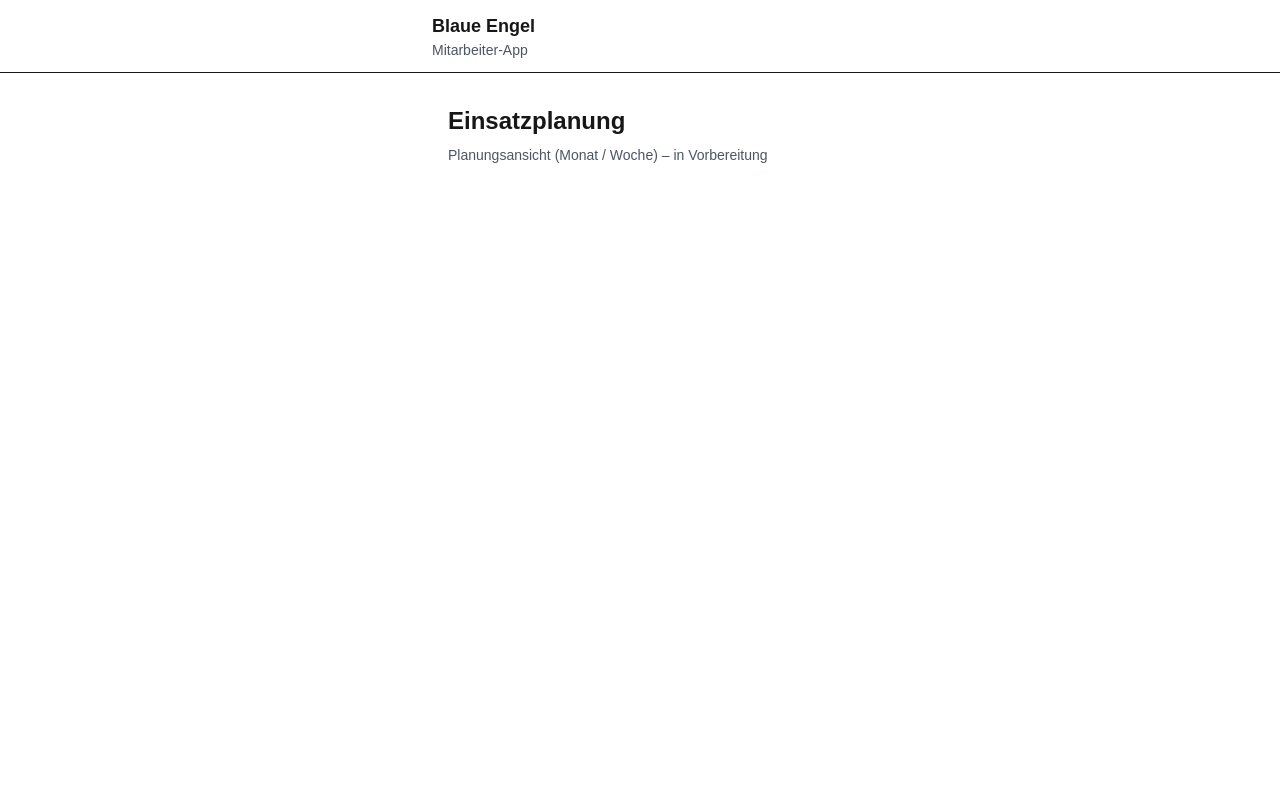
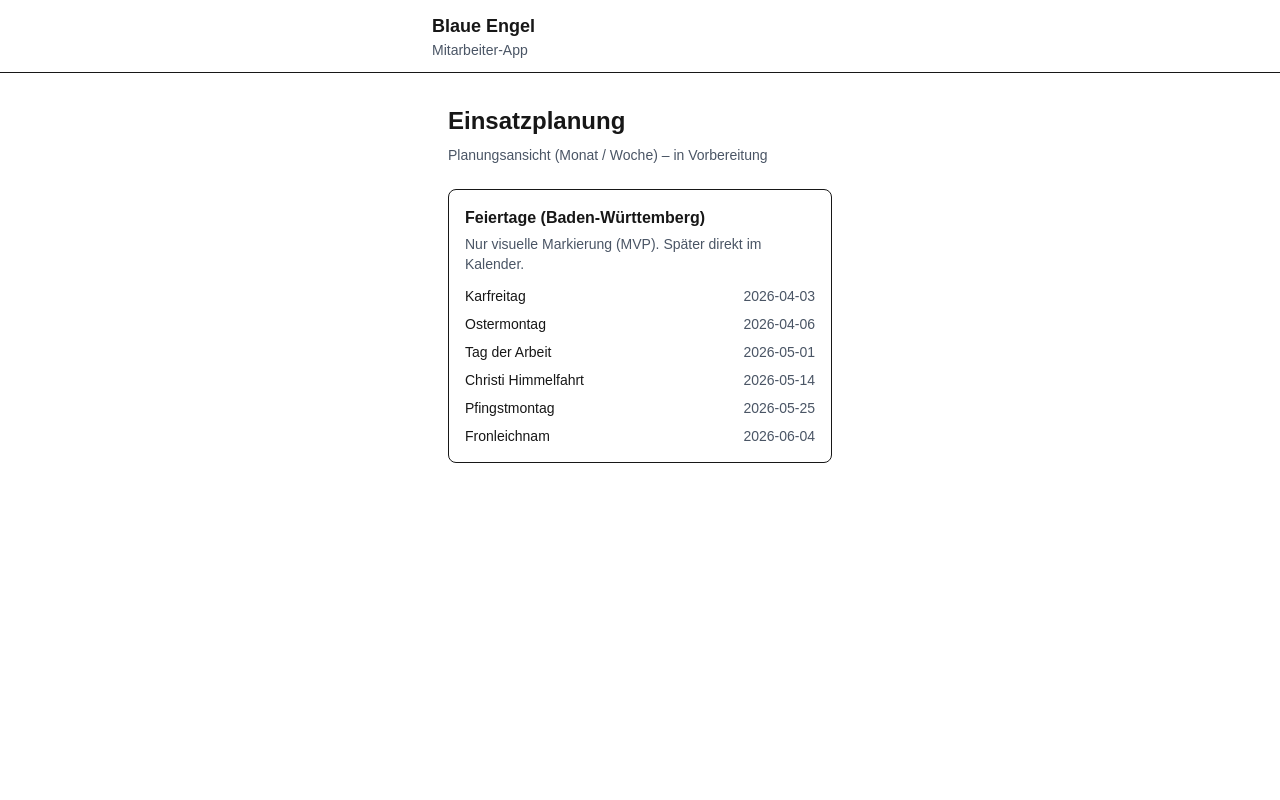
Before and after one commit to Chirhocaesar/blaue-engel-frontend, a Next.js app: page /planner in a window 1280 px wide. Shown: the top 800 px of the page. Built offline with nearby package versions, Linux system fonts and the light colour scheme.

Commit message:
Add BW holiday markers on planner (Phase 1)

```diff
--- a/src/app/planner/page.tsx
+++ b/src/app/planner/page.tsx
@@ -1,10 +1,34 @@
+import { getUpcomingBwHolidays } from "@/lib/holidays-bw";
+
 export default function PlannerPage() {
+  const upcoming = getUpcomingBwHolidays(new Date(), 6);
+
   return (
     <main className="min-h-screen p-4">
       <h1 className="text-2xl font-semibold">Einsatzplanung</h1>
       <p className="mt-2 text-sm text-gray-600">
         Planungsansicht (Monat / Woche) – in Vorbereitung
       </p>
+
+      <section className="mt-6 rounded-lg border p-4">
+        <h2 className="text-base font-semibold">Feiertage (Baden-Württemberg)</h2>
+        <p className="mt-1 text-sm text-gray-600">
+          Nur visuelle Markierung (MVP). Später direkt im Kalender.
+        </p>
+
+        {upcoming.length === 0 ? (
+          <p className="mt-3 text-sm">Keine weiteren Feiertage gefunden.</p>
+        ) : (
+          <ul className="mt-3 space-y-2 text-sm">
+            {upcoming.map((h) => (
+              <li key={h.date} className="flex items-center justify-between">
+                <span>{h.label}</span>
+                <span className="text-gray-600">{h.date}</span>
+              </li>
+            ))}
+          </ul>
+        )}
+      </section>
     </main>
   );
 }
--- /dev/null
+++ b/src/lib/holidays-bw.ts
@@ -0,0 +1,33 @@
+export type BwHoliday = {
+  date: string; // YYYY-MM-DD
+  label: string;
+};
+
+// MVP: static list for 2026 (extend later if needed)
+export const BW_HOLIDAYS_2026: BwHoliday[] = [
+  { date: "2026-01-01", label: "Neujahr" },
+  { date: "2026-01-06", label: "Heilige Drei Könige" },
+  { date: "2026-04-03", label: "Karfreitag" },
+  { date: "2026-04-06", label: "Ostermontag" },
+  { date: "2026-05-01", label: "Tag der Arbeit" },
+  { date: "2026-05-14", label: "Christi Himmelfahrt" },
+  { date: "2026-05-25", label: "Pfingstmontag" },
+  { date: "2026-06-04", label: "Fronleichnam" },
+  { date: "2026-10-03", label: "Tag der Deutschen Einheit" },
+  { date: "2026-11-01", label: "Allerheiligen" },
+  { date: "2026-12-25", label: "1. Weihnachtstag" },
+  { date: "2026-12-26", label: "2. Weihnachtstag" },
+];
+
+export function isBwHoliday(date: Date): string | null {
+  const iso = date.toISOString().slice(0, 10);
+  const h = BW_HOLIDAYS_2026.find((x) => x.date === iso);
+  return h ? h.label : null;
+}
+
+export function getUpcomingBwHolidays(from: Date, limit = 5): BwHoliday[] {
+  const fromIso = from.toISOString().slice(0, 10);
+  return BW_HOLIDAYS_2026
+    .filter((h) => h.date >= fromIso)
+    .slice(0, limit);
+}
```
